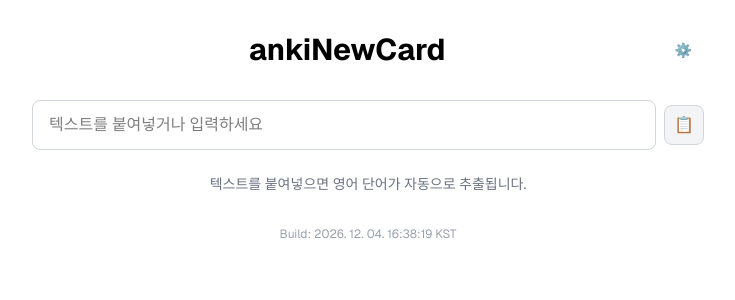
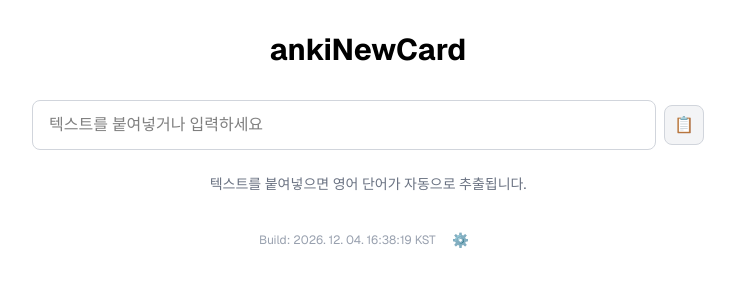
Before and after one commit to buffmail/ankiNewCard, a Next.js app: page / in a window 1280 px wide. Shown: the top 300 px of the page, without its empty margins (272-1007 px from the left). Built offline with nearby package versions, Linux system fonts and the light colour scheme.

Commit message:
move btn position, remove title on android web.

```diff
--- a/app/page.tsx
+++ b/app/page.tsx
@@ -268,18 +268,13 @@ export default function Home() {
     <div className="flex min-h-screen items-center justify-center bg-zinc-50 font-sans dark:bg-black">
       <main className="flex min-h-screen w-full max-w-3xl flex-col items-center py-8 px-4 sm:px-8 bg-white dark:bg-black">
         <div className="w-full max-w-2xl">
-          <div className="flex items-center justify-between mb-8">
-            <h1 className="text-2xl sm:text-3xl font-bold text-center flex-1 text-black dark:text-zinc-50">
-              ankiNewCard
-          </h1>
-            <button
-              onClick={() => setShowSettings(true)}
-              className="px-3 py-2 text-sm text-gray-600 dark:text-gray-400 hover:text-gray-800 dark:hover:text-gray-200"
-              title="설정"
-            >
-              ⚙️
-            </button>
-          </div>
+          {!isAndroidMobile() && (
+            <div className="flex items-center justify-center mb-8">
+              <h1 className="text-2xl sm:text-3xl font-bold text-center text-black dark:text-zinc-50">
+                ankiNewCard
+              </h1>
+            </div>
+          )}
 
           {showSettings && (
             <div className="fixed inset-0 bg-black bg-opacity-50 flex items-center justify-center z-50 p-4">
@@ -352,28 +347,6 @@ export default function Home() {
               >
                 <span className="text-base">📋</span>
               </button>
-              {extractedWord && wordResults.get(extractedWord) && wordResults.get(extractedWord)!.meanings && wordResults.get(extractedWord)!.meanings.length > 0 && (
-                <a
-                  ref={ankiButtonRef}
-                  href={getIntentUrl(extractedWord, wordResults.get(extractedWord)!)}
-                  onClick={() => setClickedAnkiWord(extractedWord)}
-                  className={`w-10 h-10 flex items-center justify-center
-                           rounded-lg border border-gray-300 dark:border-gray-600
-                           transition-colors active:scale-95 ${
-                             clickedAnkiWord === extractedWord
-                               ? 'bg-gray-300 dark:bg-gray-600 opacity-50 cursor-not-allowed'
-                               : 'bg-gray-100 dark:bg-gray-700 hover:bg-gray-200 dark:hover:bg-gray-600'
-                           }`}
-                  title="Send to Anki"
-                  aria-label="Send to Anki"
-                >
-                  <img
-                    src="/anki-logo.svg"
-                    alt="Anki"
-                    className={`w-5 h-5 ${clickedAnkiWord === extractedWord ? 'opacity-50' : ''}`}
-                  />
-                </a>
-              )}
             </div>
           </div>
 
@@ -403,6 +376,26 @@ export default function Home() {
                         >
                           <span className="text-base">📋</span>
                         </button>
+                        <a
+                          ref={ankiButtonRef}
+                          href={getIntentUrl(extractedWord, result)}
+                          onClick={() => setClickedAnkiWord(extractedWord)}
+                          className={`absolute top-12 right-2 w-8 h-8 flex items-center justify-center
+                                    rounded border border-gray-300 dark:border-gray-600
+                                    transition-colors active:scale-95 ${
+                                      clickedAnkiWord === extractedWord
+                                        ? 'bg-gray-300 dark:bg-gray-600 opacity-50 cursor-not-allowed'
+                                        : 'bg-gray-100 dark:bg-gray-700 hover:bg-gray-200 dark:hover:bg-gray-600'
+                                    }`}
+                          title="Send to Anki"
+                          aria-label="Send to Anki"
+                        >
+                          <img
+                            src="/anki-icon.png"
+                            alt="Anki"
+                            className={`w-5 h-5 ${clickedAnkiWord === extractedWord ? 'opacity-50' : ''}`}
+                          />
+                        </a>
                         <div
                           className="space-y-3 pr-10"
                           {...createLongPressHandler(result)}
@@ -432,10 +425,17 @@ export default function Home() {
             </div>
           )}
 
-          <div className="mt-8 text-center">
+          <div className="mt-8 flex items-center justify-center gap-2">
             <p className="text-xs text-gray-400 dark:text-gray-600">
               Build: {BUILD_TIME} KST
             </p>
+            <button
+              onClick={() => setShowSettings(true)}
+              className="px-2 py-1 text-sm text-gray-600 dark:text-gray-400 hover:text-gray-800 dark:hover:text-gray-200"
+              title="설정"
+            >
+              ⚙️
+            </button>
           </div>
         </div>
       </main>
```
Also changed, not shown: public/anki-icon.png (added), public/anki-logo.svg (deleted).
